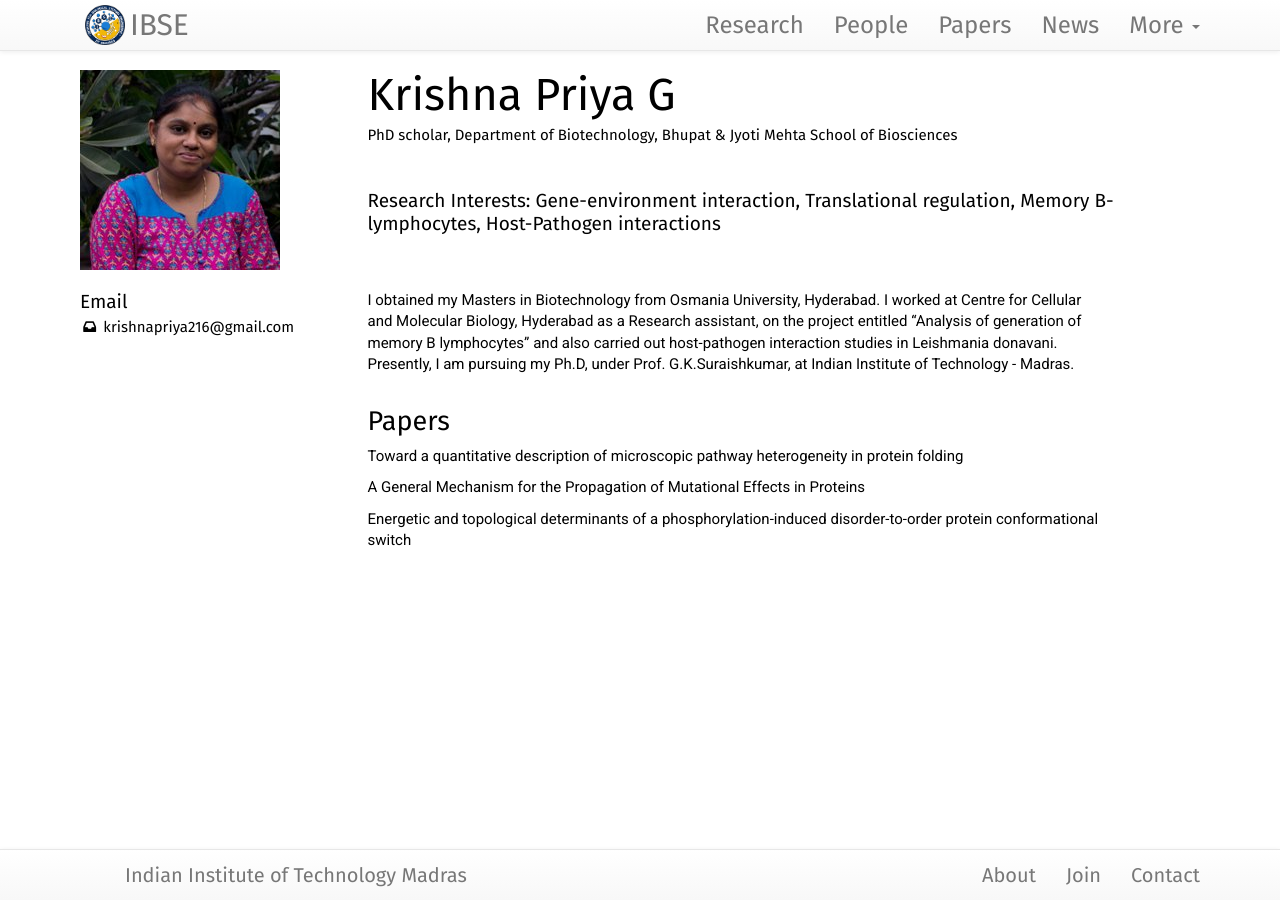
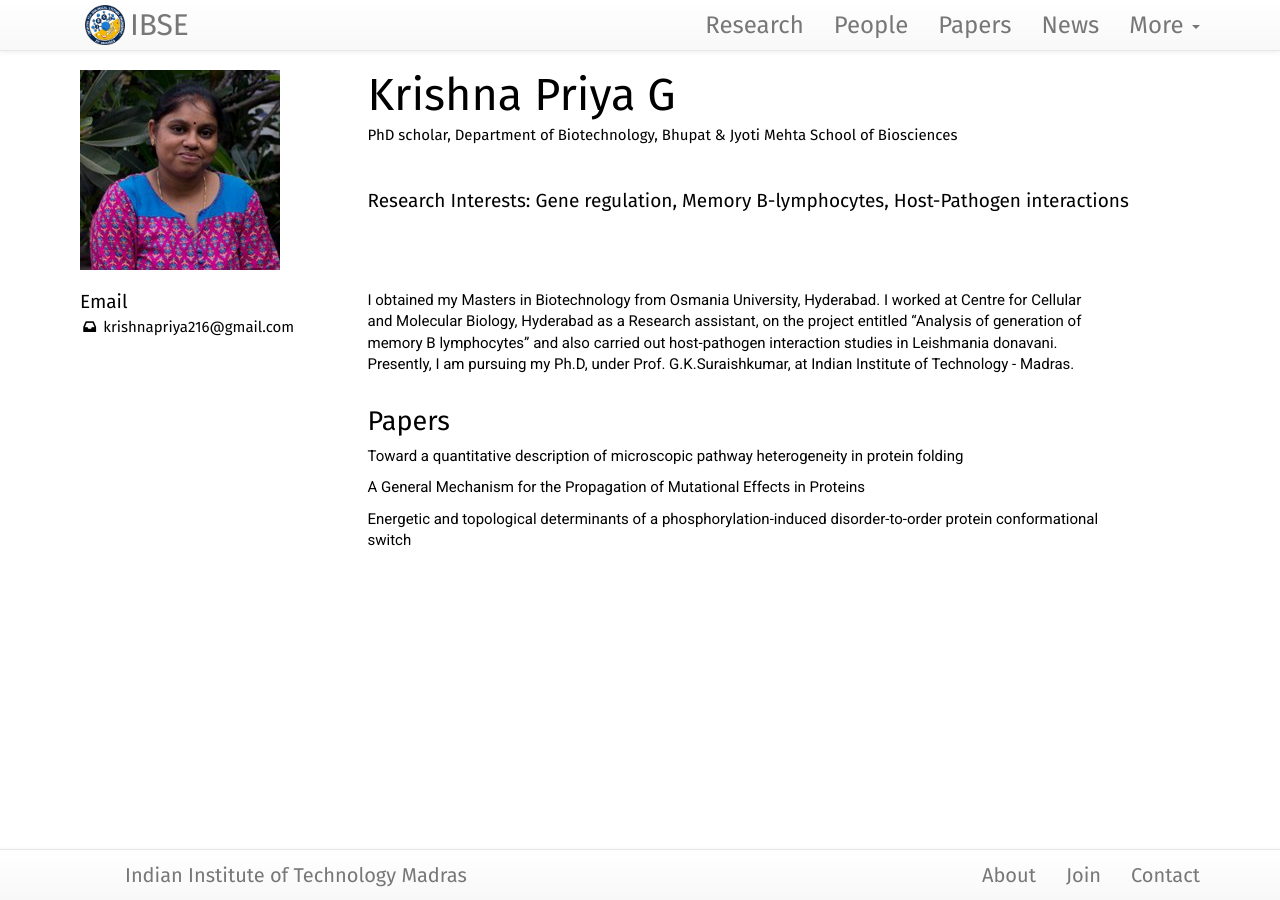
Before and after one commit to philge/ibse-iitm.github.io, a Jekyll site: the page built from team/_posts/2017-09-04-Krishna-Priya-G.md, in a window 1280 px wide. Built offline with Jekyll 4.4.1, drawn with Linux system fonts in a browser that asks for light colours; nearby versions of some CDN libraries.

Commit message:
Update 2017-09-04-Krishna-Priya-G.md

```diff
--- a/team/_posts/2017-09-04-Krishna-Priya-G.md
+++ b/team/_posts/2017-09-04-Krishna-Priya-G.md
@@ -6,7 +6,7 @@ designation: PhD scholar, Department of Biotechnology, Bhupat & Jyoti Mehta Scho
 nickname: Krishna
 handle: krishnapriya
 email: krishnapriya216@gmail.com
-interests: Gene-environment interaction, Translational regulation, Memory B-lymphocytes, Host-Pathogen interactions
+interests: Gene regulation, Memory B-lymphocytes, Host-Pathogen interactions
 image: /assets/images/people/Krishna_Priya.jpg
 github:
 twitter:
```
